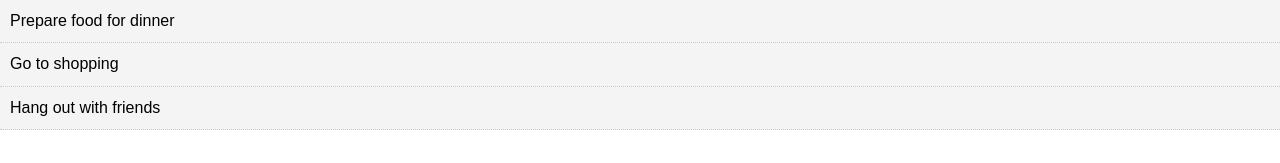
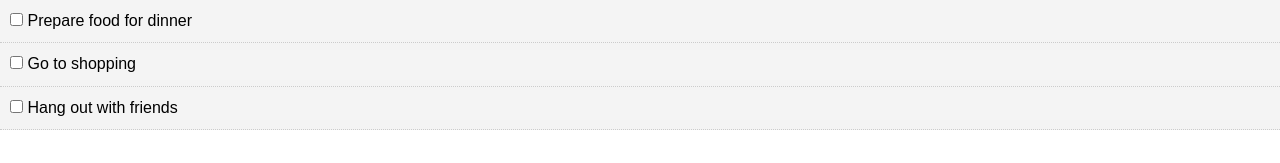
Before and after one commit to tatjanatanaskovich/react-to-do-list, a React (Create React App) app: page / in a window 1280 px wide. Shown: the top 163 px of the page. Built offline with nearby package versions, Linux system fonts and the light colour scheme.

Commit message:
Implemented markComplete method for to do item

```diff
--- a/src/App.js
+++ b/src/App.js
@@ -23,10 +23,23 @@ class App extends Component {
       }
     ]
   }
+
+  markComplete = (id) => {
+    this.setState({ todos: this.state.todos.map(todo => {
+      if(todo.id === id) {
+        todo.completed = !todo.completed
+      }
+      return todo;
+    })});
+  }
+
   render() {
     return (
       <div>
-        <Todos todos={this.state.todos} />
+        <Todos
+          todos={this.state.todos}
+          markComplete={this.markComplete}
+        />
       </div>
     );
   }
--- a/src/components/TodoItem.js
+++ b/src/components/TodoItem.js
@@ -3,7 +3,7 @@ import PropTypes from 'prop-types';
 import './TodoItem.styles.css';
 
 
-export class TodoItem extends Component {
+class TodoItem extends Component {
 
   getStyle = () => {
     return {
@@ -15,6 +15,11 @@ export class TodoItem extends Component {
     return (
       <div className="TodoItem" style={this.getStyle()}>
         <p>
+          <input
+            type="checkbox"
+            onChange={this.props.markComplete.bind(this, this.props.todo.id)}
+          />
+          {' '}
           {this.props.todo.title}
         </p>
       </div>
--- a/src/components/Todos.js
+++ b/src/components/Todos.js
@@ -4,10 +4,13 @@ import PropTypes from 'prop-types';
 
 
 class Todos extends Component {
-
   render() {
     return this.props.todos.map((todo) => (
-      <TodoItem key={todo.id} todo={todo} />
+      <TodoItem
+        key={todo.id}
+        todo={todo}
+        markComplete={this.props.markComplete}
+      />
     ));
   }
 }
```
